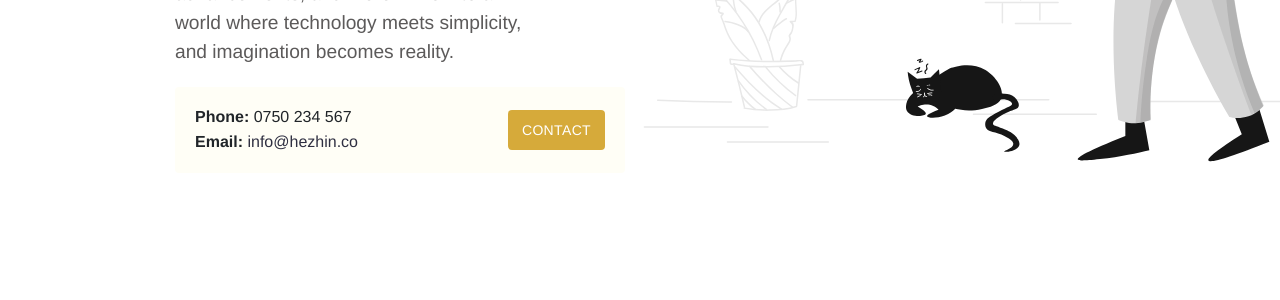
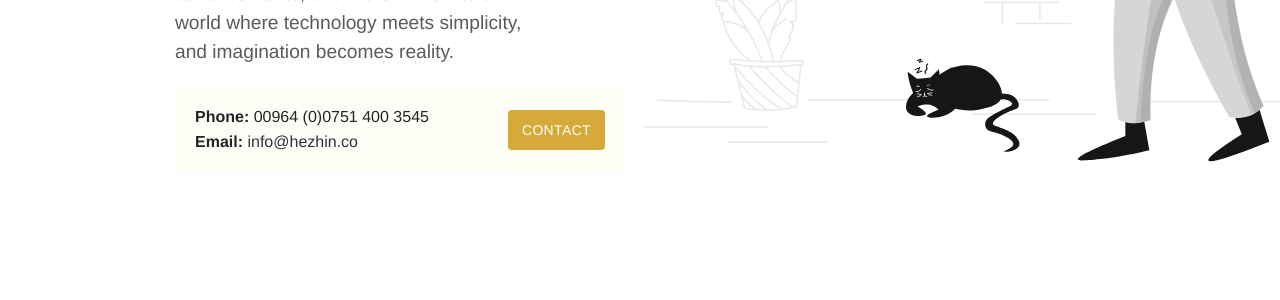
Before and after one commit to polla-fattah/hezhin, a Jekyll site: the page built from index.md, in a window 1280 px wide. Shown: the part 568-868 px from the top of the page. Built offline with Jekyll 4.4.1, drawn with Linux system fonts in a browser that asks for light colours.

Commit message:
add mobile number

```diff
--- a/_data/contact.yml
+++ b/_data/contact.yml
@@ -1,3 +1,3 @@
 email: 'info@hezhin.co'
-phone: '0750 234 567'
+phone: '00964 (0)0751 400 3545'
 contact_button_link: 'contact'
```
